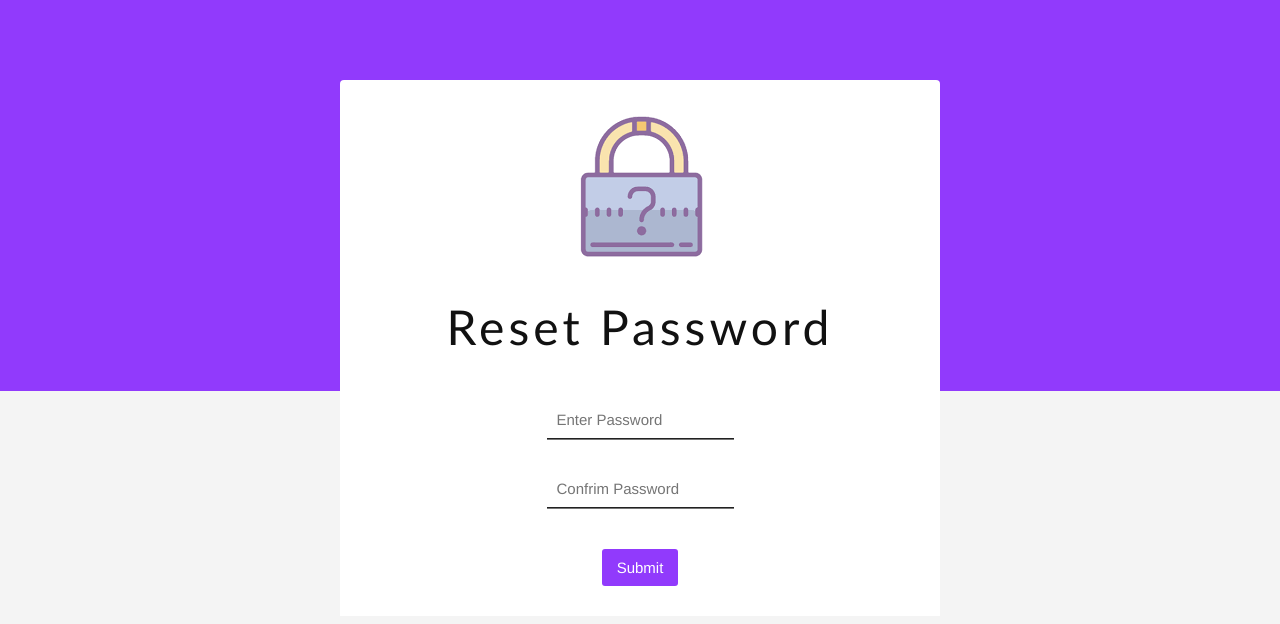
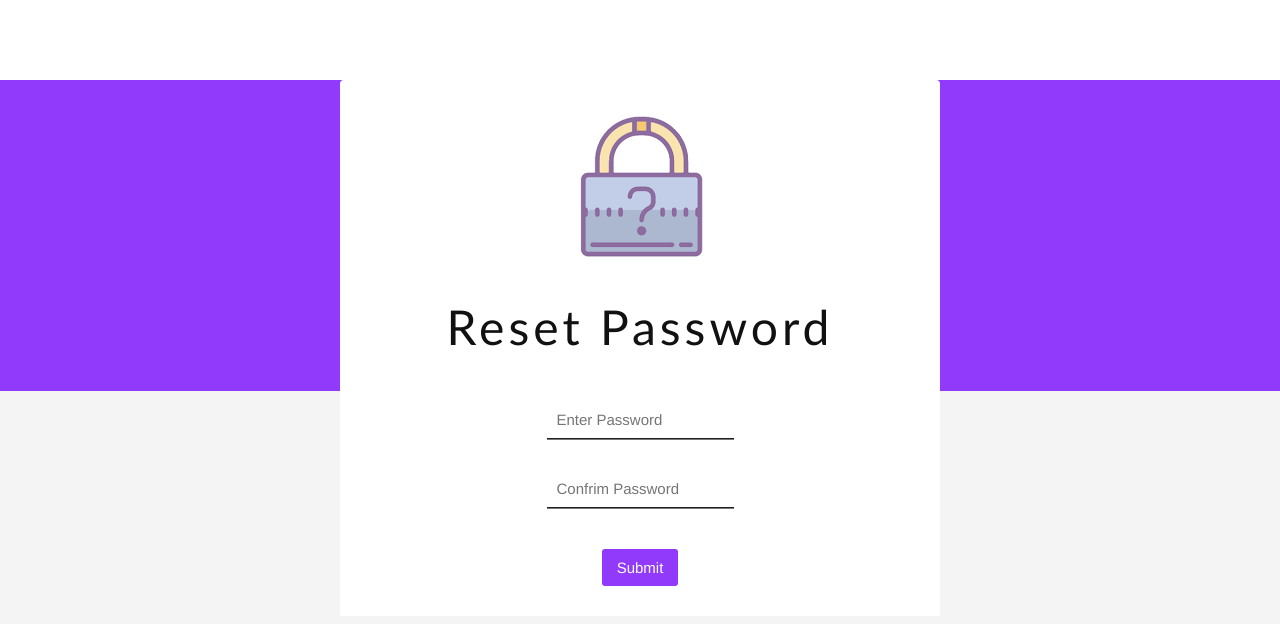
Before and after one commit to freakbeast14/freakbeast14, a plain HTML site: page ResetPassword.html in a window 1280 px wide. Drawn offline with Linux system fonts and the light colour scheme.

Commit message:
Update ResetPassword.html

```diff
--- a/ResetPassword.html
+++ b/ResetPassword.html
@@ -131,7 +131,7 @@
     <table border="0" cellpadding="0" cellspacing="0" width="100%">
         <!-- LOGO -->
         <tr>
-            <td bgcolor="#913afc" align="center">
+            <td bgcolor="#ffffff" align="center">
                 <table border="0" cellpadding="0" cellspacing="0" width="100%" style="max-width: 600px;">
                     <tr>
                         <td align="center" valign="top" style="padding: 40px 10px 40px 10px;"> </td>
```
